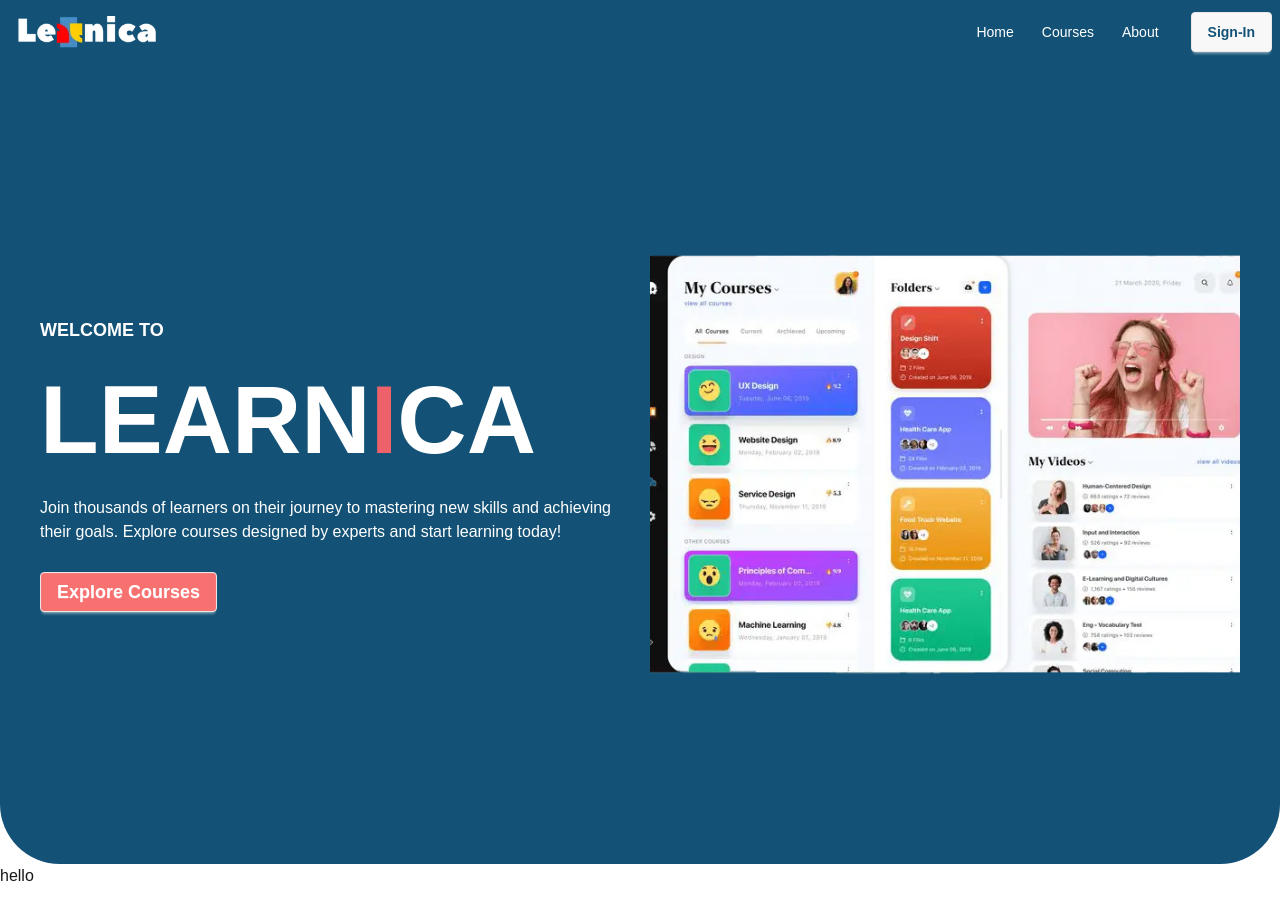
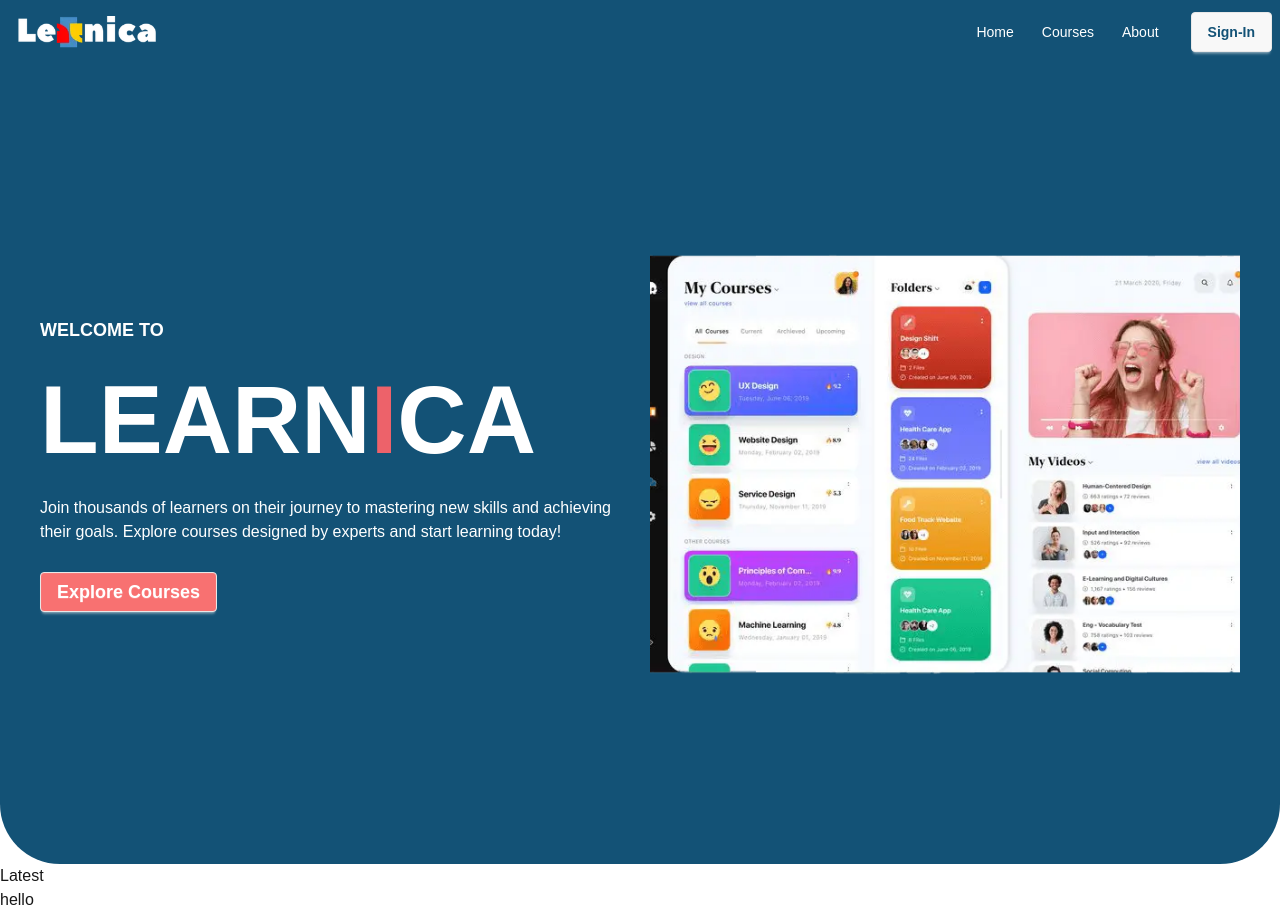
Before and after one commit to nurmahammadmondol/Debug-Titans-FastProject, a Next.js app: page / in a window 1280 px wide. Before the commit the page ends 888 px from the top, so only its background shows below. Built offline with nearby package versions, Linux system fonts and the light colour scheme.

Commit message:
latest course

```diff
--- /dev/null
+++ b/src/app/Components/LatestCourse/LatestCourse.jsx
@@ -0,0 +1,11 @@
+
+
+const LatestCourse = () => {
+    return (
+        <div>
+            <h1>Latest</h1>
+        </div>
+    );
+};
+
+export default LatestCourse;
--- a/src/app/page.js
+++ b/src/app/page.js
@@ -1,4 +1,5 @@
 import Banner from './Components/Banner';
+import LatestCourse from './Components/LatestCourse/LatestCourse';
 
 export default function Home() {
   return (
@@ -6,6 +7,7 @@ export default function Home() {
       <div>
         <Banner></Banner>
       </div>
+        <LatestCourse></LatestCourse>
       <h1> hello</h1>
     </div>
   );
```
